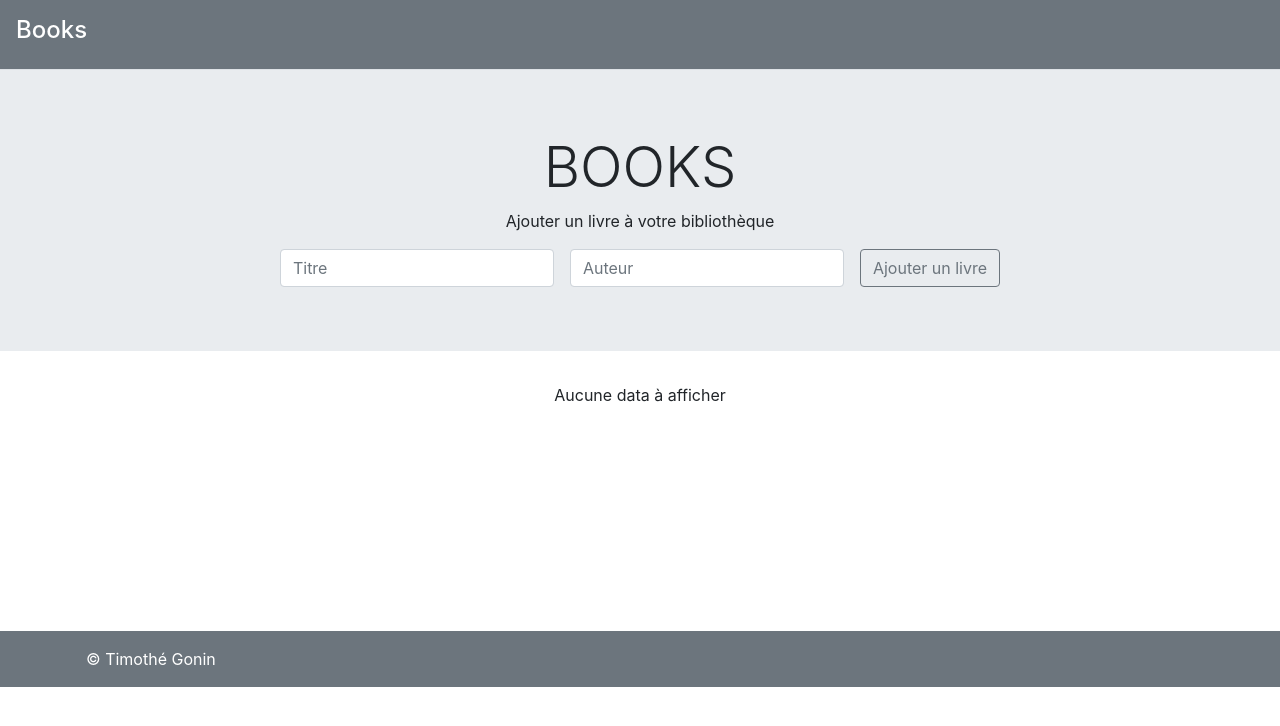
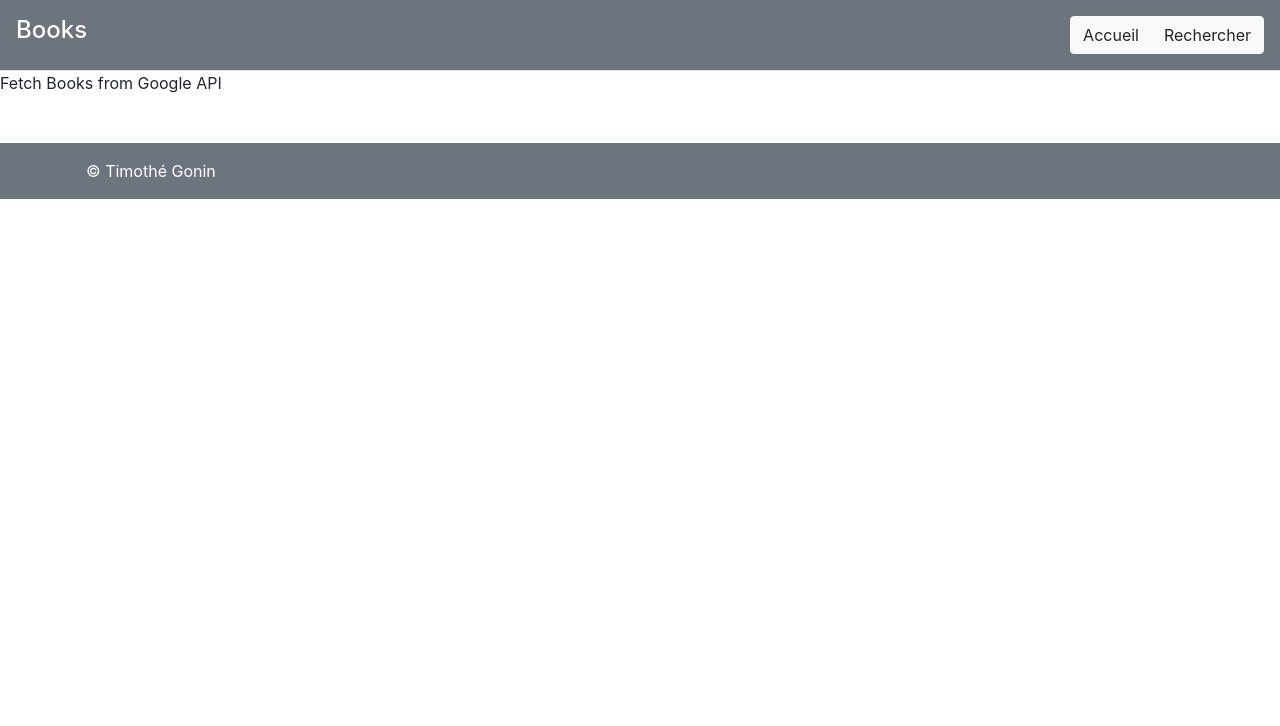
Before and after one commit to TimotheGonin/books, a React (Create React App) app: page /search in a window 1280 px wide. Shown: the top 726 px of the page. Built offline with nearby package versions, Linux system fonts and the light colour scheme.

Commit message:
🚧 Router + navbar

```diff
--- a/package.json
+++ b/package.json
@@ -11,6 +11,7 @@
     "react-dom": "^18.2.0",
     "react-flip-move": "3.0.4",
     "react-redux": "^8.0.5",
+    "react-router-dom": "^6.10.0",
     "react-scripts": "5.0.1",
     "redux": "4.0.5",
     "uuid": "^9.0.0",
--- a/src/App.js
+++ b/src/App.js
@@ -1,14 +1,19 @@
+import { BrowserRouter as Router, Routes, Route } from "react-router-dom";
 import NavBar from "./components/NavBar";
 import AddBooks from "./containers/AddBooks";
+import SearchBooks from "./containers/SearchBooks";
 import Footer from "./components/Footer";
 
 function App() {
 	return (
-		<div className="App">
+		<Router className="App">
 			<NavBar />
-			<AddBooks />
+			<Routes>
+				<Route exact path="/" element={<AddBooks />} />
+				<Route path="/search" element={<SearchBooks />} />
+			</Routes>
 			<Footer />
-		</div>
+		</Router>
 	);
 }
 
--- a/src/components/NavBar/index.jsx
+++ b/src/components/NavBar/index.jsx
@@ -1,4 +1,5 @@
 import React from "react";
+import { Link } from "react-router-dom";
 
 const NavBar = () => {
 	return (
@@ -9,6 +10,14 @@ const NavBar = () => {
 						Books
 					</a>
 				</h4>
+				<nav className="btn-group">
+					<Link to="/" className="btn btn-light">
+						Accueil
+					</Link>
+					<Link to="/search" className="btn btn-light">
+						Rechercher
+					</Link>
+				</nav>
 			</div>
 		</header>
 	);
--- /dev/null
+++ b/src/containers/SearchBooks/index.jsx
@@ -0,0 +1,7 @@
+import React from "react";
+
+const SearchBooks = () => {
+	return <div>Fetch Books from Google API</div>;
+};
+
+export default SearchBooks;
```
Also changed, not shown: 1 other file (tests, documents, lock files or other folders).
